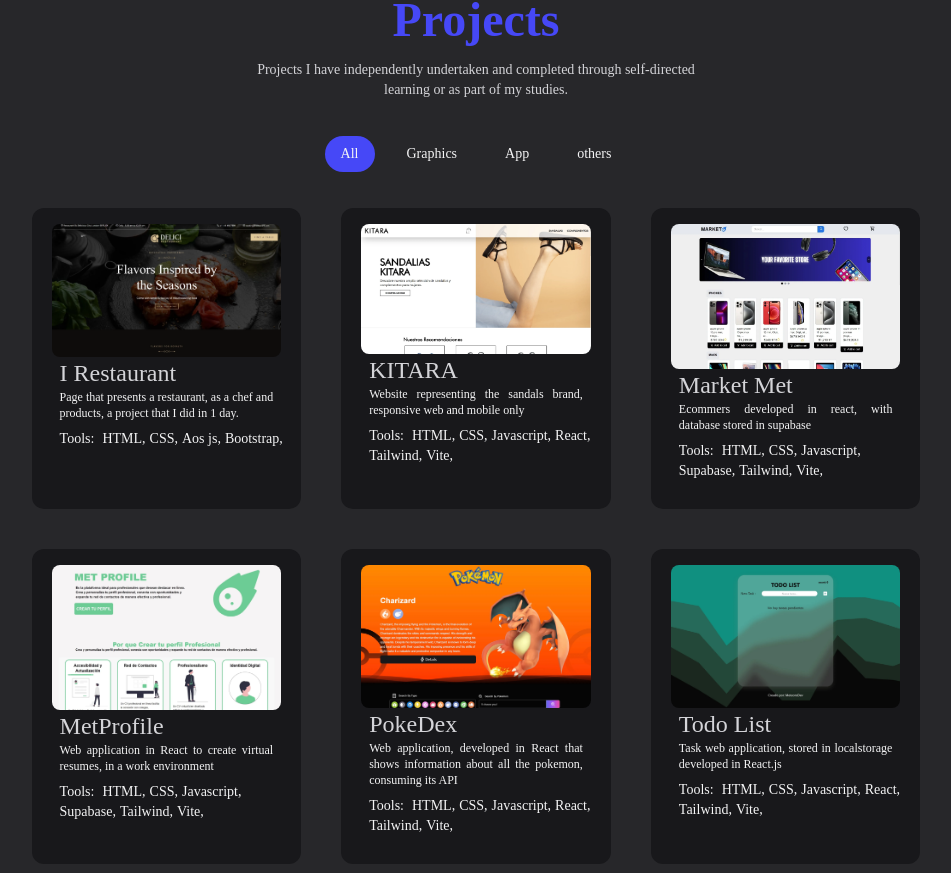
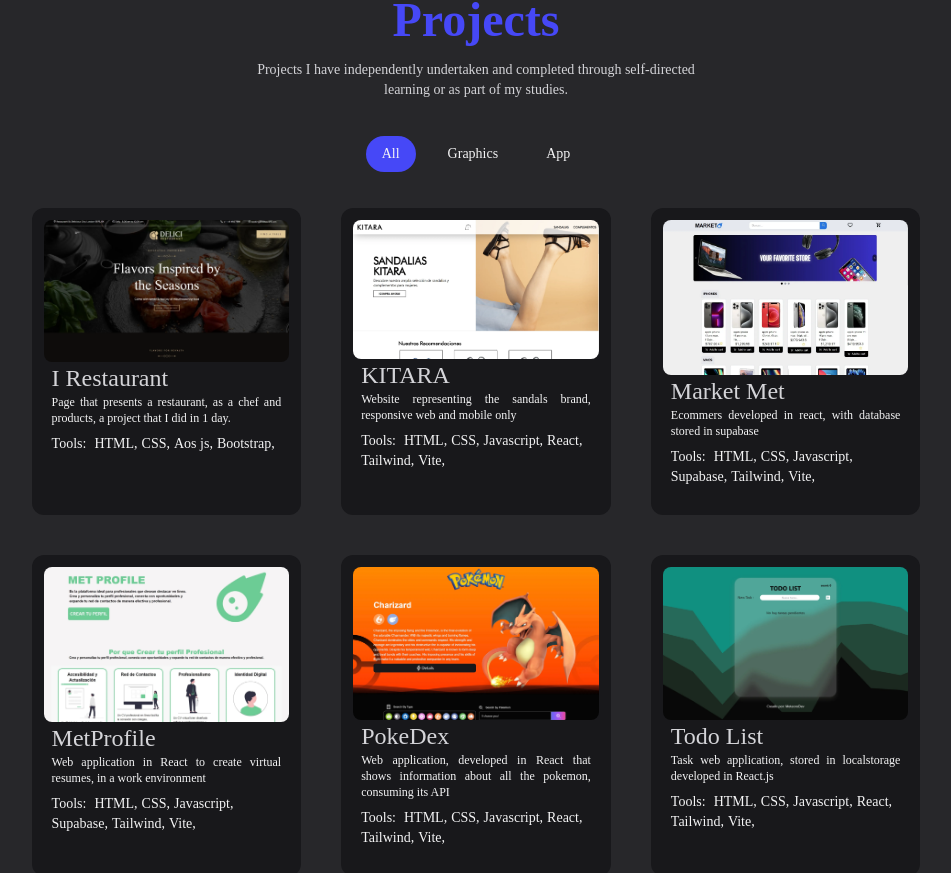
Before and after one commit to luisdevelop23/WebPortfolio, a React (Vite) app: page / in a window 1280 px wide. Shown: the part 1272-2145 px from the top of the page, without its empty margins (164-1115 px from the left). Built offline with nearby package versions, Linux system fonts and the light colour scheme; a web font is replaced by a local one.

Commit message:
style: cardproject

```diff
--- a/src/components/CardProject.jsx
+++ b/src/components/CardProject.jsx
@@ -3,7 +3,7 @@ import img from "../assets/webp/py_1.webp";
 const CardProject = ({ app }) => {
   const { id, title, description, image, url, github, tools } = app;
   return (
-    <div className="flex w-full flex-col rounded-xl bg-zinc-900 md:px-5 md:pt-4">
+    <div className="flex w-full flex-col rounded-xl bg-zinc-900 md:px-3 md:pt-3" key={id}>
       <img className="rounded-lg" src={image} alt="" />
       <div className="flex items-center justify-between">
         <h1 className="NSB flex items-center mx-2 text-md md:text-2xl text-zinc-300 transition-all duration-100 hover:text-[#4648f7]">
@@ -29,13 +29,13 @@ const CardProject = ({ app }) => {
         >
           <span className="icon-[icon-park-solid--web-page]"></span>
         </a>
-        <a
+        {github && <a
           href={github}
           target="_blank"
           className="md:p-3 p-1 text-md md:text-3xl text-zinc-100 transition-all duration-100 hover:text-[#4648f7]"
         >
           <span className="icon-[lucide--github]"></span>
-        </a>
+        </a>}
       </div>
     </div>
   );
--- a/src/components/Projects.jsx
+++ b/src/components/Projects.jsx
@@ -1,7 +1,24 @@
+import { useState } from "react";
 import img1 from "../assets/webp/py_1.webp";
 import projectsList from "../data/projectsList";
 import CardProject from "./CardProject";
+
 const Projects = () => {
+const [projects, setProjects] = useState(projectsList);
+const [filter, setFilter] = useState(0);
+
+  const projectsfilter = (e) => {
+    const type = parseInt(e.target.value);
+    setProjects ( projectsList.filter((project) => project.type === type))
+    setFilter(type)
+  };
+
+  const projectsAll = () => {
+    setProjects( projectsList);
+    setFilter(0)
+  };
+
+
   return (
     <section className="w-full flex justify-center bg-zinc-800">
       <div className="flex md:w-10/12 flex-col items-center gap-y-4 py-20">
@@ -15,34 +32,33 @@ const Projects = () => {
 
         <div className="flex w-full justify-center text-sm md:text-md gap-x-4 py-5">
           <button
-            className="NSB rounded-full bg-[#4648f7] md:px-4 px-3 py-2 text-zinc-100"
+            onClick={projectsAll}
+            className={`NSB rounded-full ${filter === 0 && "bg-[#4648f7]"} hover:bg-[#4648f7]  md:px-4 px-3 py-2 text-zinc-100`}
             type="button"
           >
             All
           </button>
           <button
-            className="NSB rounded-full md:px-4 px-3 py-2 text-zinc-100 hover:bg-[#4648f7]"
+          onClick={projectsfilter}
+          value={1}
+            className={`NSB rounded-full ${filter === 1 && "bg-[#4648f7]"} hover:bg-[#4648f7]  md:px-4 px-3 py-2 text-zinc-100`}
             type="button"
           >
             Graphics{" "}
           </button>
           <button
-            className="NSB rounded-full md:px-4 px-3 py-2 text-zinc-100 hover:bg-[#4648f7]"
+          onClick={projectsfilter}
+          value={2}
+            className={`NSB rounded-full ${filter === 2 && "bg-[#4648f7]"} hover:bg-[#4648f7]  md:px-4 px-3 py-2 text-zinc-100`}
             type="button"
           >
             App
           </button>
-          <button
-            className="NSB rounded-full md:px-4 px-3 py-2 text-zinc-100 hover:bg-[#4648f7]"
-            type="button"
-          >
-            others
-          </button>
         </div>
 
-        <div className="grid mx-4 md:w-10/12 grid-cols-2 lg:grid-cols-3 gap-3 md:gap-10">
-          {projectsList.map((app) => (
-            <CardProject app={app} />
+        <div className="grid mx-4 md:w-10/12 grid-cols-1 lg:grid-cols-3 gap-3 md:gap-10">
+          {projects.map((app) => (
+            <CardProject app={app} key={app.id} />
           ))}
         </div>
       </div>
--- a/src/data/projectsList.js
+++ b/src/data/projectsList.js
@@ -16,10 +16,10 @@ export const projectsList = [
     description:
       "Page that presents a restaurant, as a chef and products, a project that I did in 1 day.",
     image: img1,
-    url: "https://luis-saavedra.github.io/IRestaurant/",
-    github: "https://github.com/luisdevelop23/IRestaurant",
+    url: "https://dazzling-narwhal-ecf3bb.netlify.app/",
+    github: null,
     tools: ["HTML", "CSS", "Aos js", "Bootstrap"],
-    type: [1]
+    type: 1
   },
   {
     id: 2,
```
